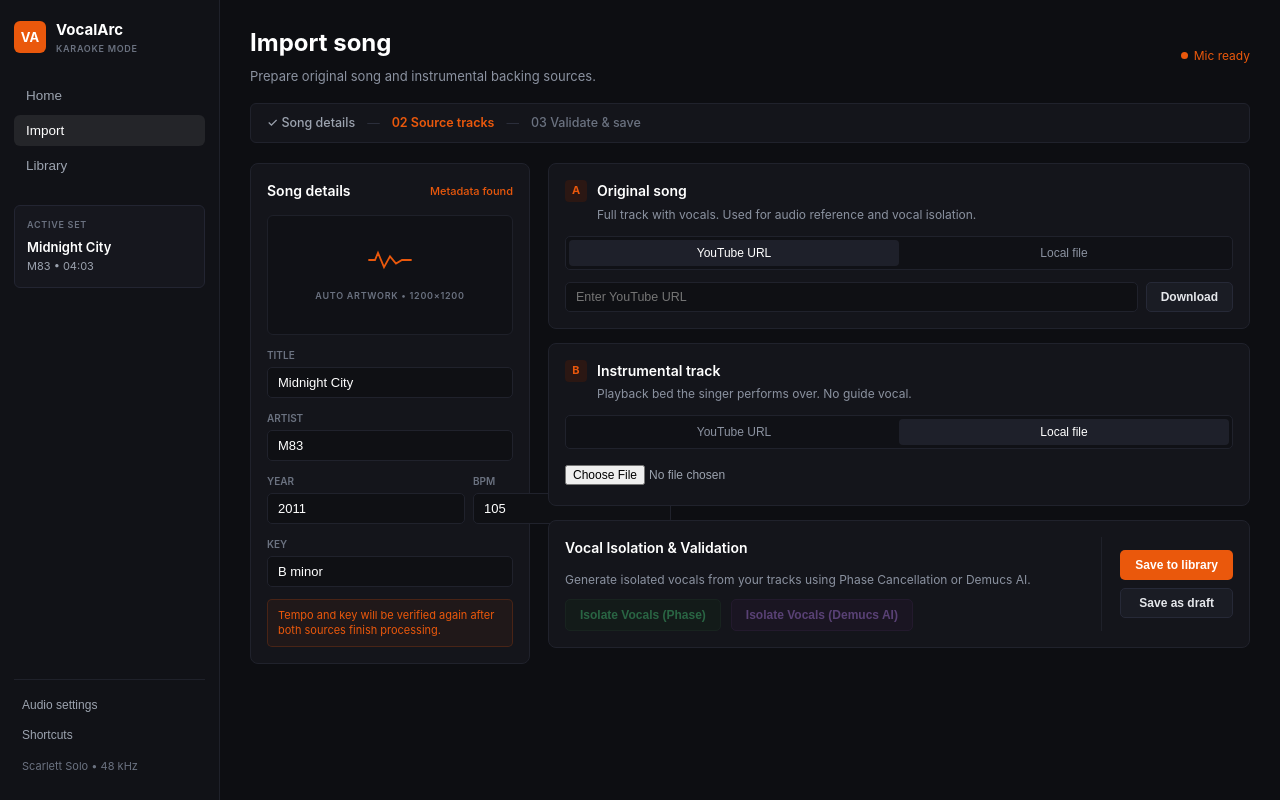
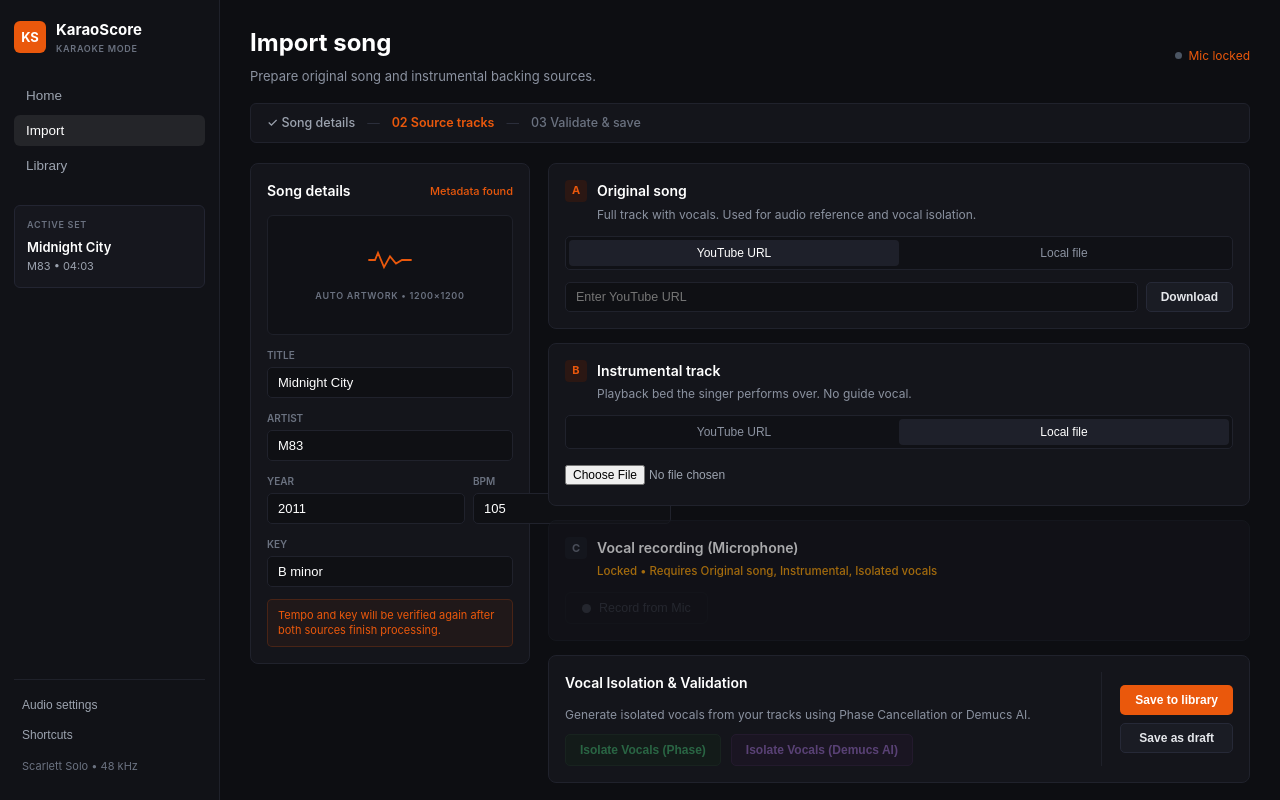
Before and after one commit to AnthonyLi88/KaraoScore, a Vue app: page / in a window 1280 px wide. Built offline with nearby package versions, Linux system fonts and the light colour scheme.

Commit message:
incomplete mic input

```diff
--- a/src/preload/index.d.ts
+++ b/src/preload/index.d.ts
@@ -9,7 +9,8 @@ declare global {
       isolateVocalsPhase: () => Promise<{ success: boolean; message?: string; error?: string; audioUrl?: string }>,
       isolateVocalsDemucs: (trackType?: 'normal' | 'instrumental') => Promise<{ success: boolean; message?: string; error?: string; audioUrl?: string }>,
       checkDemucsEnv: () => Promise<{ status: 'ready' | 'needs_install' | 'missing_python' | 'error'; message?: string }>,
-      installDemucs: () => Promise<{ success: boolean; error?: string }>
+      installDemucs: () => Promise<{ success: boolean; error?: string }>,
+      saveRecording: (buffer: Uint8Array) => Promise<{ success: boolean; message?: string; error?: string; audioUrl?: string }>
     }
   }
 }
--- a/src/preload/index.ts
+++ b/src/preload/index.ts
@@ -11,7 +11,8 @@ const api = {
   isolateVocalsPhase: () => ipcRenderer.invoke('isolate-vocals-phase'),
   isolateVocalsDemucs: (trackType?: string) => ipcRenderer.invoke('isolate-vocals-demucs', trackType),
   checkDemucsEnv: () => ipcRenderer.invoke('check-demucs-env'),
-  installDemucs: () => ipcRenderer.invoke('install-demucs')
+  installDemucs: () => ipcRenderer.invoke('install-demucs'),
+  saveRecording: (buffer: Uint8Array) => ipcRenderer.invoke('save-recording', buffer)
 }
 
 // Use `contextBridge` APIs to expose Electron APIs to
--- a/src/renderer/src/App.vue
+++ b/src/renderer/src/App.vue
@@ -1,5 +1,5 @@
 <script setup lang="ts">
-import { ref } from 'vue'
+import { ref, computed } from 'vue'
 
 // Functional Track States
 const urlNormal = ref('')
@@ -14,6 +14,138 @@ const instrumentalFileName = ref('')
 
 const statusVocals = ref('')
 const audioUrlVocals = ref('')
+
+// Microphone Recording States
+const isRecording = ref(false)
+const recordingDuration = ref(0)
+const statusRecording = ref('')
+const audioUrlRecording = ref('')
+const playBackingWhileRecording = ref(true)
+
+// Gate mic input until Original song, Instrumental, and Isolated vocals are ready
+const canRecord = computed(() => {
+  return Boolean(audioUrlNormal.value && audioUrlInstrumental.value && audioUrlVocals.value)
+})
+
+const missingRequirements = computed(() => {
+  const missing: string[] = []
+  if (!audioUrlNormal.value) missing.push('Original song')
+  if (!audioUrlInstrumental.value) missing.push('Instrumental')
+  if (!audioUrlVocals.value) missing.push('Isolated vocals')
+  return missing
+})
+
+let mediaRecorder: MediaRecorder | null = null
+let recordingTimer: ReturnType<typeof setInterval> | null = null
+let audioChunks: Blob[] = []
+let backingAudioElem: HTMLAudioElement | null = null
+
+const formatTimer = (seconds: number) => {
+  const m = Math.floor(seconds / 60).toString().padStart(2, '0')
+  const s = (seconds % 60).toString().padStart(2, '0')
+  return `${m}:${s}`
+}
+
+const startRecording = async () => {
+  if (!canRecord.value) {
+    alert(`Microphone recording requires all 3 audio sources: ${missingRequirements.value.join(', ')}`)
+    return
+  }
+
+  try {
+    const stream = await navigator.mediaDevices.getUserMedia({ audio: true })
+    audioChunks = []
+
+    const mimeType = MediaRecorder.isTypeSupported('audio/webm;codecs=opus')
+      ? 'audio/webm;codecs=opus'
+      : MediaRecorder.isTypeSupported('audio/webm')
+      ? 'audio/webm'
+      : 'audio/mp4'
+
+    mediaRecorder = new MediaRecorder(stream, { mimeType })
+
+    mediaRecorder.ondataavailable = (event) => {
+      if (event.data.size > 0) {
+        audioChunks.push(event.data)
+      }
+    }
+
+    mediaRecorder.onstop = async () => {
+      // Stop all mic tracks
+      stream.getTracks().forEach((track) => track.stop())
+
+      if (backingAudioElem) {
+        backingAudioElem.pause()
+        backingAudioElem.currentTime = 0
+      }
+
+      const audioBlob = new Blob(audioChunks, { type: mimeType })
+      if (audioBlob.size === 0) {
+        statusRecording.value = 'Recording empty'
+        return
+      }
+
+      statusRecording.value = 'Saving recording...'
+      const arrayBuffer = await audioBlob.arrayBuffer()
+      const uint8Array = new Uint8Array(arrayBuffer)
+
+      const result = await window.api.saveRecording(uint8Array)
+      if (result.success && result.audioUrl) {
+        audioUrlRecording.value = result.audioUrl
+        statusRecording.value = `Ready (${formatTimer(recordingDuration.value)})`
+      } else {
+        audioUrlRecording.value = URL.createObjectURL(audioBlob)
+        statusRecording.value = result.error ? `Saved locally: ${result.error}` : 'Ready'
+      }
+    }
+
+    mediaRecorder.start(250)
+    isRecording.value = true
+    recordingDuration.value = 0
+    statusRecording.value = 'Recording...'
+    audioUrlRecording.value = ''
+
+    recordingTimer = setInterval(() => {
+      recordingDuration.value++
+    }, 1000)
+
+    if (playBackingWhileRecording.value && audioUrlInstrumental.value) {
+      if (!backingAudioElem) {
+        backingAudioElem = new Audio()
+      }
+      backingAudioElem.src = audioUrlInstrumental.value
+      backingAudioElem.currentTime = 0
+      backingAudioElem.play().catch((e) => console.warn('Could not auto-play backing track:', e))
+    }
+  } catch (err: any) {
+    console.error('Microphone error:', err)
+    if (err.name === 'NotAllowedError' || err.name === 'PermissionDeniedError') {
+      statusRecording.value = 'Mic permission denied'
+      alert('Microphone access was denied. Please allow microphone access in macOS System Settings > Privacy & Security > Microphone.')
+    } else {
+      statusRecording.value = `Error: ${err.message}`
+    }
+  }
+}
+
+const stopRecording = () => {
+  if (mediaRecorder && mediaRecorder.state !== 'inactive') {
+    mediaRecorder.stop()
+  }
+  isRecording.value = false
+  if (recordingTimer) {
+    clearInterval(recordingTimer)
+    recordingTimer = null
+  }
+}
+
+const toggleRecording = () => {
+  if (isRecording.value) {
+    stopRecording()
+  } else {
+    startRecording()
+  }
+}
 
 // Tabs: 'url' | 'file'
 const tabNormal = ref<'url' | 'file'>('url')
@@ -155,9 +287,9 @@ const isolateVocalsDemucs = async () => {
     <aside class="sidebar">
       <!-- App Brand -->
       <div class="brand">
-        <div class="brand-badge">VA</div>
+        <div class="brand-badge">KS</div>
         <div>
-          <div class="brand-title">VocalArc</div>
+          <div class="brand-title">KaraoScore</div>
           <div class="brand-subtitle">KARAOKE MODE</div>
         </div>
       </div>
@@ -213,8 +345,8 @@ const isolateVocalsDemucs = async () => {
           <p class="subtitle">Prepare original song and instrumental backing sources.</p>
         </div>
         <div class="header-status">
-          <span class="status-dot"></span>
-          <span>Mic ready</span>
+          <span class="status-dot" :class="{ 'recording-dot': isRecording, 'disabled-dot': !canRecord }"></span>
+          <span>{{ isRecording ? 'Recording active' : canRecord ? 'Mic ready' : 'Mic locked' }}</span>
         </div>
       </header>
 
@@ -393,6 +525,47 @@ const isolateVocalsDemucs = async () => {
             <!-- Audio Player -->
             <div v-if="audioUrlInstrumental" class="player-wrap">
               <audio :src="audioUrlInstrumental" controls class="audio-control"></audio>
+            </div>
+          </div>
+
+          <!-- Track C: User Mic Recording -->
+          <div class="panel track-panel" :class="{ 'track-locked': !canRecord }">
+            <div class="track-header">
+              <span class="tag-letter recording-badge" :class="{ 'is-live': isRecording, 'is-locked': !canRecord }">C</span>
+              <div class="track-info">
+                <h3>Vocal recording (Microphone)</h3>
+                <p v-if="canRecord">Record your voice through your mic to test singing and scoring.</p>
+                <p v-else class="lock-msg">
+                  Locked &bull; Requires {{ missingRequirements.join(', ') }}
+                </p>
+              </div>
+              <span v-if="statusRecording" class="track-status" :class="{ 'recording-active': isRecording }">
+                {{ statusRecording }}
+              </span>
+            </div>
+
+            <!-- Record Actions -->
+            <div class="record-action-row">
+              <button
+                class="btn btn-record"
+                :class="{ recording: isRecording }"
+                :disabled="!canRecord"
+                @click="toggleRecording"
+              >
+                <span class="rec-icon"></span>
+                <span>{{ isRecording ? `Stop Recording (${formatTimer(recordingDuration)})` : 'Record from Mic' }}</span>
+              </button>
+
+              <label v-if="audioUrlInstrumental && canRecord" class="backing-toggle">
+                <input v-model="playBackingWhileRecording" type="checkbox" :disabled="isRecording" />
+                <span>Play instrumental while recording</span>
+              </label>
+            </div>
+
+            <!-- Audio Player Preview for Recording -->
+            <div v-if="audioUrlRecording" class="player-wrap">
+              <span class="preview-tag">Take preview:</span>
+              <audio :src="audioUrlRecording" controls class="audio-control"></audio>
             </div>
           </div>
 
@@ -1002,4 +1175,136 @@ const isolateVocalsDemucs = async () => {
   padding-left: 18px;
   min-width: 130px;
 }
+
+/* Recording Track Styles */
+.record-action-row {
+  display: flex;
+  align-items: center;
+  gap: 14px;
+  flex-wrap: wrap;
+}
+
+.btn-record {
+  display: inline-flex;
+  align-items: center;
+  gap: 8px;
+  background: #1c1417;
+  color: #f87171;
+  border: 1px solid #3f1d24;
+  padding: 8px 16px;
+  font-size: 12.5px;
+  font-weight: 600;
+  border-radius: 6px;
+  cursor: pointer;
+  transition: all 0.2s ease;
+}
+
+.btn-record:hover {
+  background: #2a161b;
+  border-color: #5c2430;
+}
+
+.btn-record.recording {
+  background: #7f1d1d;
+  color: #fff;
+  border-color: #b91c1c;
+  animation: rec-pulse 1.5s infinite ease-in-out;
+}
+
+.rec-icon {
+  width: 9px;
+  height: 9px;
+  background: #ef4444;
+  border-radius: 50%;
+  display: inline-block;
+  transition: all 0.2s ease;
+}
+
+.btn-record.recording .rec-icon {
+  background: #fff;
+  border-radius: 2px;
+}
+
+.recording-badge {
+  background: #3b171f !important;
+  color: #f87171 !important;
+}
+
+.recording-badge.is-live {
+  background: #991b1b !important;
+  color: #fff !important;
+  animation: rec-pulse 1.2s infinite ease-in-out;
+}
+
+.recording-active {
+  color: #ef4444 !important;
+  font-weight: 600;
+}
+
+.recording-dot {
+  background: #ef4444 !important;
+  box-shadow: 0 0 8px #ef4444 !important;
+  animation: rec-pulse 1s infinite;
+}
+
+.backing-toggle {
+  display: flex;
+  align-items: center;
+  gap: 6px;
+  font-size: 11.5px;
+  color: #8b92a0;
+  cursor: pointer;
+  user-select: none;
+}
+
+.backing-toggle input[type="checkbox"] {
+  cursor: pointer;
+  accent-color: #ea580c;
+}
+
+.track-panel.track-locked {
+  opacity: 0.65;
+  border-color: #1a1c24;
+}
+
+.lock-msg {
+  color: #f59e0b !important;
+  font-size: 11.5px !important;
+  font-weight: 500;
+}
+
+.btn-record:disabled {
+  opacity: 0.35;
+  cursor: not-allowed;
+  background: #15161b;
+  border-color: #20222a;
+  color: #6b7280;
+}
+
+.btn-record:disabled:hover {
+  background: #15161b;
+  border-color: #20222a;
+}
+
+.btn-record:disabled .rec-icon {
+  background: #6b7280;
+}
+
+.recording-badge.is-locked {
+  background: #1a1c24 !important;
+  color: #6b7280 !important;
+}
+
+.disabled-dot {
+  background-color: #4b5563 !important;
+}
+
+@keyframes rec-pulse {
+  0%, 100% {
+    opacity: 1;
+  }
+  50% {
+    opacity: 0.4;
+  }
+}
 </style>
```
Also changed, not shown: src/main/index.ts (+32 -0 lines), 2 other files (tests, documents, lock files or other folders).
